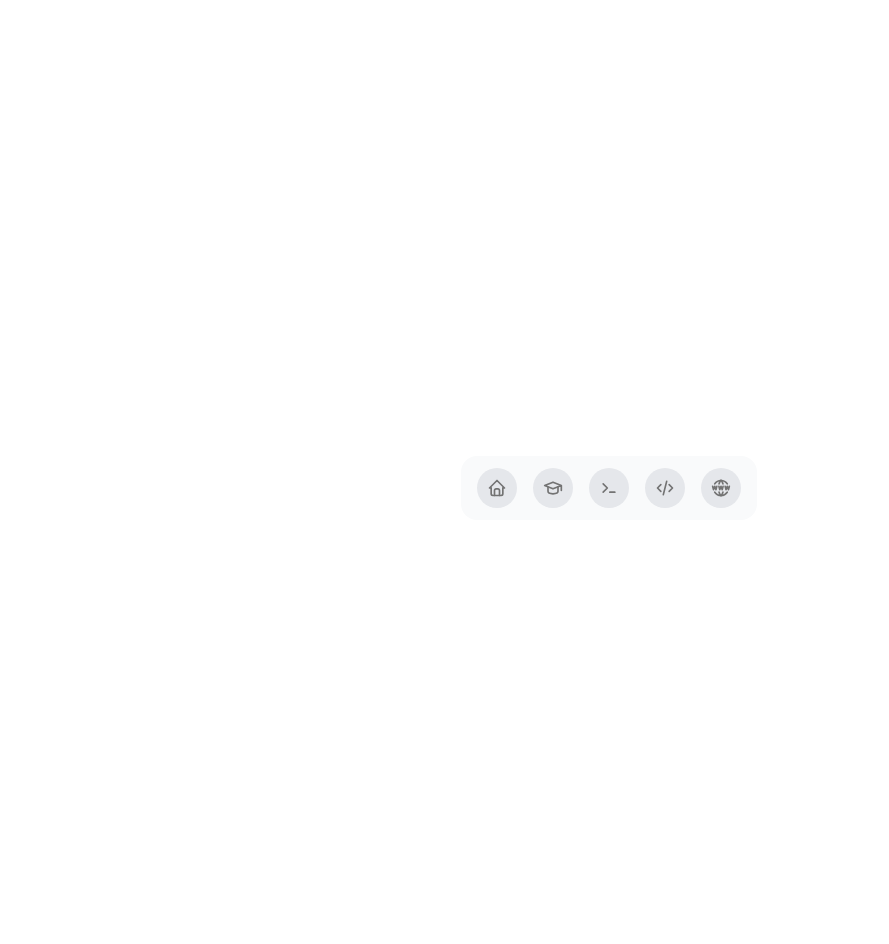
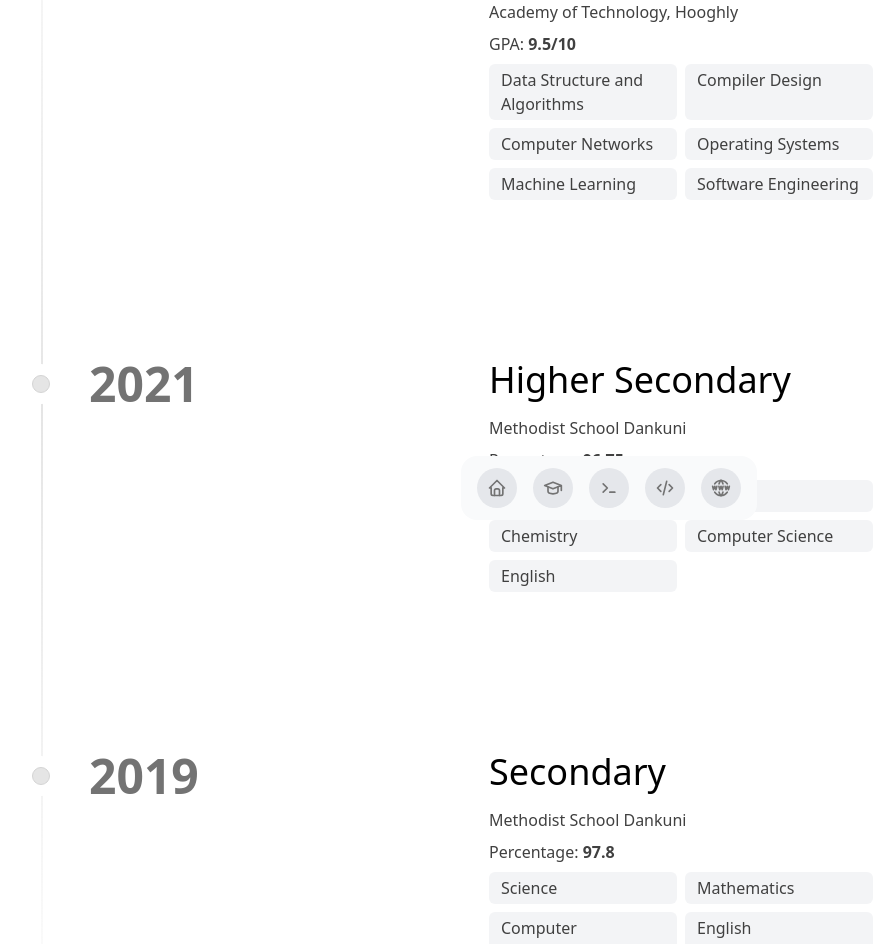
Before and after one commit to Ankit-AP-Paul/ankit-portfolio, a Next.js app: page /education in a window 1280 px wide. Shown: the part 280-1224 px from the top of the page, without its empty margins (31-920 px from the left). Before the commit the page ends 800 px from the top, so only its background shows below. Built offline with nearby package versions, Linux system fonts and the light colour scheme.

Commit message:
added education

```diff
--- a/app/education/page.tsx
+++ b/app/education/page.tsx
@@ -1,3 +1,10 @@
+import EducationTimeline from "@/components/EducationTimeline";
+
 export default function Education() {
-  return <div>Education</div>;
+  return (
+    <div>
+      Education
+      <EducationTimeline />
+    </div>
+  );
 }
--- a/app/layout.tsx
+++ b/app/layout.tsx
@@ -30,9 +30,8 @@ export default function RootLayout({
         className={`${geistSans.variable} ${geistMono.variable} antialiased`}>
         {children}
       </body>
-      <footer>
-        <BottomNav />
-      </footer>
+
+      <BottomNav />
     </html>
   );
 }
--- /dev/null
+++ b/components/EducationTimeline.tsx
@@ -0,0 +1,115 @@
+"use client";
+
+import { Timeline } from "./ui/timeline";
+
+export default function EducationTimeline() {
+  const data = [
+    {
+      title: "Present",
+      content: (
+        <div className="max-w-7xl mx-auto px-4 md:px-8 lg:px-10">
+          <h2 className="text-lg md:text-4xl mb-4 text-black dark:text-white max-w-4xl">
+            B. Tech. in Computer Science Engineering
+          </h2>
+          <p className="text-neutral-700 dark:text-neutral-300 text-sm md:text-base max-w-sm">
+            Academy of Technology, Hooghly
+          </p>
+          <p className="text-neutral-700 dark:text-neutral-300 text-sm md:text-base max-w-sm mt-2">
+            GPA: <span className="font-bold">9.5/10</span>
+          </p>
+          <ul className="text-neutral-700 dark:text-neutral-300 text-sm md:text-base max-w-sm mt-2 grid grid-cols-2 gap-2">
+            <li className="bg-gray-100 dark:bg-gray-800 rounded-md px-3 py-1">
+              Data Structure and Algorithms
+            </li>
+            <li className="bg-gray-100 dark:bg-gray-800 rounded-md px-3 py-1">
+              Compiler Design
+            </li>
+            <li className="bg-gray-100 dark:bg-gray-800 rounded-md px-3 py-1">
+              Computer Networks
+            </li>
+            <li className="bg-gray-100 dark:bg-gray-800 rounded-md px-3 py-1">
+              Operating Systems
+            </li>
+            <li className="bg-gray-100 dark:bg-gray-800 rounded-md px-3 py-1">
+              Machine Learning
+            </li>
+            <li className="bg-gray-100 dark:bg-gray-800 rounded-md px-3 py-1">
+              Software Engineering
+            </li>
+          </ul>
+        </div>
+      ),
+    },
+    {
+      title: "2021",
+      content: (
+        <div className="max-w-7xl mx-auto  px-4 md:px-8 lg:px-10">
+          <h2 className="text-lg md:text-4xl mb-4 text-black dark:text-white max-w-4xl">
+            Higher Secondary
+          </h2>
+          <p className="text-neutral-700 dark:text-neutral-300 text-sm md:text-base max-w-sm">
+            Methodist School Dankuni
+          </p>
+          <p className="text-neutral-700 dark:text-neutral-300 text-sm md:text-base max-w-sm mt-2">
+            Percentage: <span className="font-bold">96.75</span>
+          </p>
+          <ul className="text-neutral-700 dark:text-neutral-300 text-sm md:text-base max-w-sm mt-2 grid grid-cols-2 gap-2">
+            <li className="bg-gray-100 dark:bg-gray-800 rounded-md px-3 py-1">
+              Mathematics
+            </li>
+            <li className="bg-gray-100 dark:bg-gray-800 rounded-md px-3 py-1">
+              Physics
+            </li>
+            <li className="bg-gray-100 dark:bg-gray-800 rounded-md px-3 py-1">
+              Chemistry
+            </li>
+            <li className="bg-gray-100 dark:bg-gray-800 rounded-md px-3 py-1">
+              Computer Science
+            </li>
+            <li className="bg-gray-100 dark:bg-gray-800 rounded-md px-3 py-1">
+              English
+            </li>
+          </ul>
+        </div>
+      ),
+    },
+    {
+      title: "2019",
+      content: (
+        <div className="max-w-7xl mx-auto  px-4 md:px-8 lg:px-10">
+          <h2 className="text-lg md:text-4xl mb-4 text-black dark:text-white max-w-4xl">
+            Secondary
+          </h2>
+          <p className="text-neutral-700 dark:text-neutral-300 text-sm md:text-base max-w-sm">
+            Methodist School Dankuni
+          </p>
+          <p className="text-neutral-700 dark:text-neutral-300 text-sm md:text-base max-w-sm mt-2">
+            Percentage: <span className="font-bold">97.8</span>
+          </p>
+          <ul className="text-neutral-700 dark:text-neutral-300 text-sm md:text-base max-w-sm mt-2 grid grid-cols-2 gap-2">
+            <li className="bg-gray-100 dark:bg-gray-800 rounded-md px-3 py-1">
+              Science
+            </li>
+            <li className="bg-gray-100 dark:bg-gray-800 rounded-md px-3 py-1">
+              Mathematics
+            </li>
+            <li className="bg-gray-100 dark:bg-gray-800 rounded-md px-3 py-1">
+              Computer Applications
+            </li>
+            <li className="bg-gray-100 dark:bg-gray-800 rounded-md px-3 py-1">
+              English
+            </li>
+            <li className="bg-gray-100 dark:bg-gray-800 rounded-md px-3 py-1">
+              Humanities
+            </li>
+          </ul>
+        </div>
+      ),
+    },
+  ];
+  return (
+    <div className="w-full">
+      <Timeline data={data} />
+    </div>
+  );
+}
--- a/components/ui/timeline.tsx
+++ b/components/ui/timeline.tsx
@@ -35,24 +35,12 @@ export const Timeline = ({ data }: { data: TimelineEntry[] }) => {
   return (
     <div
       className="w-full bg-white dark:bg-neutral-950 font-sans md:px-10"
-      ref={containerRef}
-    >
-      <div className="max-w-7xl mx-auto py-20 px-4 md:px-8 lg:px-10">
-        <h2 className="text-lg md:text-4xl mb-4 text-black dark:text-white max-w-4xl">
-          Changelog from my journey
-        </h2>
-        <p className="text-neutral-700 dark:text-neutral-300 text-sm md:text-base max-w-sm">
-          I&apos;ve been working on Aceternity for the past 2 years. Here&apos;s
-          a timeline of my journey.
-        </p>
-      </div>
-
+      ref={containerRef}>
       <div ref={ref} className="relative max-w-7xl mx-auto pb-20">
         {data.map((item, index) => (
           <div
             key={index}
-            className="flex justify-start pt-10 md:pt-40 md:gap-10"
-          >
+            className="flex justify-start pt-10 md:pt-40 md:gap-10">
             <div className="sticky flex flex-col md:flex-row z-40 items-center top-40 self-start max-w-xs lg:max-w-sm md:w-full">
               <div className="h-10 absolute left-3 md:left-3 w-10 rounded-full bg-white dark:bg-black flex items-center justify-center">
                 <div className="h-4 w-4 rounded-full bg-neutral-200 dark:bg-neutral-800 border border-neutral-300 dark:border-neutral-700 p-2" />
@@ -74,8 +62,7 @@ export const Timeline = ({ data }: { data: TimelineEntry[] }) => {
           style={{
             height: height + "px",
           }}
-          className="absolute md:left-8 left-8 top-0 overflow-hidden w-[2px] bg-[linear-gradient(to_bottom,var(--tw-gradient-stops))] from-transparent from-[0%] via-neutral-200 dark:via-neutral-700 to-transparent to-[99%]  [mask-image:linear-gradient(to_bottom,transparent_0%,black_10%,black_90%,transparent_100%)] "
-        >
+          className="absolute md:left-8 left-8 top-0 overflow-hidden w-[2px] bg-[linear-gradient(to_bottom,var(--tw-gradient-stops))] from-transparent from-[0%] via-neutral-200 dark:via-neutral-700 to-transparent to-[99%]  [mask-image:linear-gradient(to_bottom,transparent_0%,black_10%,black_90%,transparent_100%)] ">
           <motion.div
             style={{
               height: heightTransform,
```
